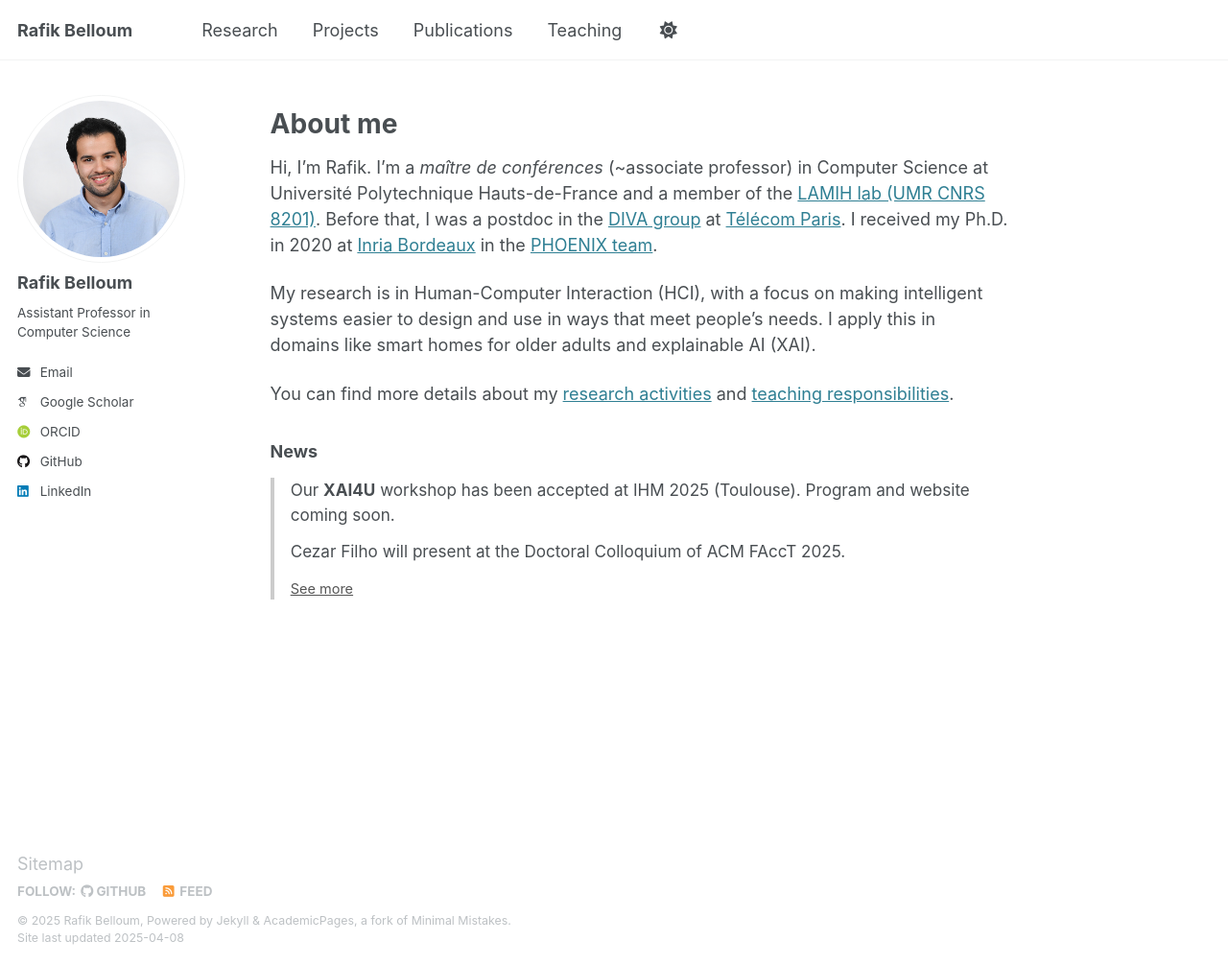
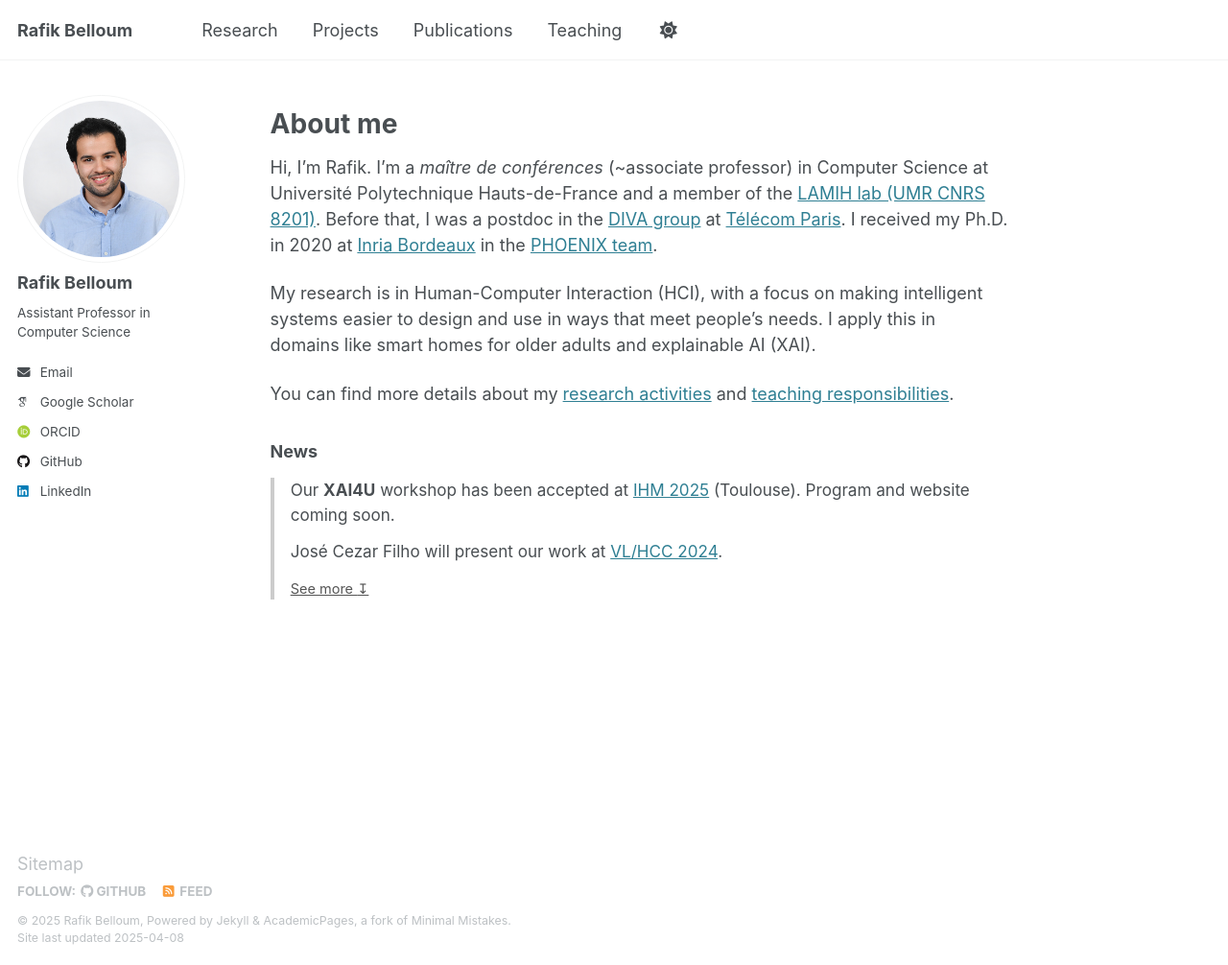
Before and after one commit to rafik-belloum/rafik-belloum.github.io, a Jekyll site: the page built from _pages/about.md, in a window 1280 px wide and 1006 px high. Shown: the whole window at 96% size. Built offline with Jekyll 4.4.1, drawn with Linux system fonts in a browser that asks for light colours; some web fonts are replaced.

Commit message:
Update about.md

```diff
--- a/_pages/about.md
+++ b/_pages/about.md
@@ -20,36 +20,34 @@ You can find more details about my [research activities](/research/) and [teachi
 
 <div id="news-box" style="margin-top: 1em; border-left: 4px solid #ccc; padding-left: 1em; font-size: 0.95em;">
   <ul id="news-list" style="list-style: none; padding-left: 0; margin: 0;">
-    <li style="margin-bottom: 0.7em;">Our <strong>XAI4U</strong> workshop has been accepted at IHM 2025 (Toulouse). Program and website coming soon.</li>
-    <li style="margin-bottom: 0.7em;">Cezar Filho will present at the Doctoral Colloquium of ACM FAccT 2025.</li>
-
-  <li id="extra-news" style="overflow: hidden; height: 0; padding: 0; margin: 0; border: none; list-style: none; transition: height 0.4s ease;">
-      <ul style="list-style: none; padding-left: 0; margin: 0;">
-        <li style="margin-bottom: 0.7em;">I joined the Program Committee of ACM ASSETS 2025.</li>
-        <li style="margin-bottom: 0.7em;">New study on progressive disclosure and transparency published at CHIRA.</li>
-        <li style="margin-bottom: 0.7em;">Systematic review on trust in XAI under submission.</li>
-      </ul>
+    <li style="margin-bottom: 0.7em;">
+      Our <strong>XAI4U</strong> workshop has been accepted at <a href="https://ihm2025.afihm.org/" target="_blank">IHM 2025</a> (Toulouse). Program and website coming soon.
     </li>
+    <li style="margin-bottom: 0.7em;">
+      José Cezar Filho will present our work at <a href="https://conf.researchr.org/home/vlhcc-2024" target="_blank">VL/HCC 2024</a>.
+    </li>
+    <div id="extra-news" style="overflow: hidden; height: 0; transition: height 0.4s ease;">
+      <li style="margin-bottom: 0.7em;">
+        Our CHI 2023 paper <a href="https://chi2023.acm.org/" target="_blank">received an Honorable Mention</a>.
+      </li>
+    </div>
   </ul>
-
-  <a id="toggle-news" style="cursor: pointer; font-size: 0.85em; display: inline-block; margin-top: 0.3em; color: #555; text-decoration: underline;">See more</a>
+  <a id="toggle-news" style="cursor: pointer; font-size: 0.85em; display: inline-block; margin-top: 0.3em; color: #555; text-decoration: underline;">
+    See more <span id="chevron">↧</span>
+  </a>
 </div>
 
 <script>
   document.addEventListener('DOMContentLoaded', () => {
     const toggleBtn = document.getElementById('toggle-news');
     const extraNews = document.getElementById('extra-news');
+    const chevron = document.getElementById('chevron');
     let expanded = false;
 
     toggleBtn.addEventListener('click', () => {
       expanded = !expanded;
-      if (expanded) {
-        extraNews.style.height = extraNews.scrollHeight + "px";
-        toggleBtn.textContent = "See less";
-      } else {
-        extraNews.style.height = "0";
-        toggleBtn.textContent = "See more";
-      }
+      extraNews.style.height = expanded ? extraNews.scrollHeight + "px" : "0";
+      toggleBtn.innerHTML = expanded ? 'See less <span id="chevron">↥</span>' : 'See more <span id="chevron">↧</span>';
     });
   });
 </script>
```
